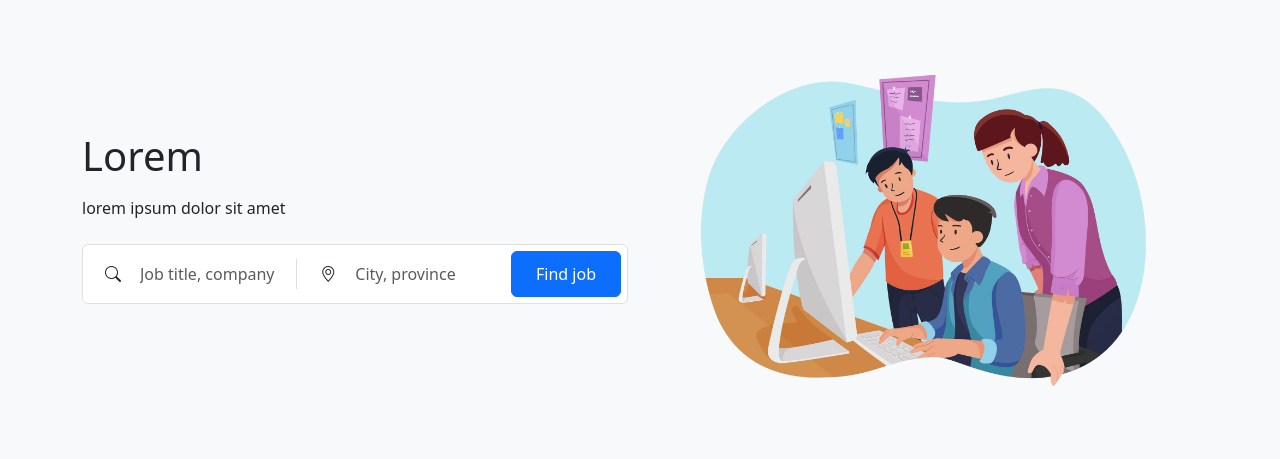
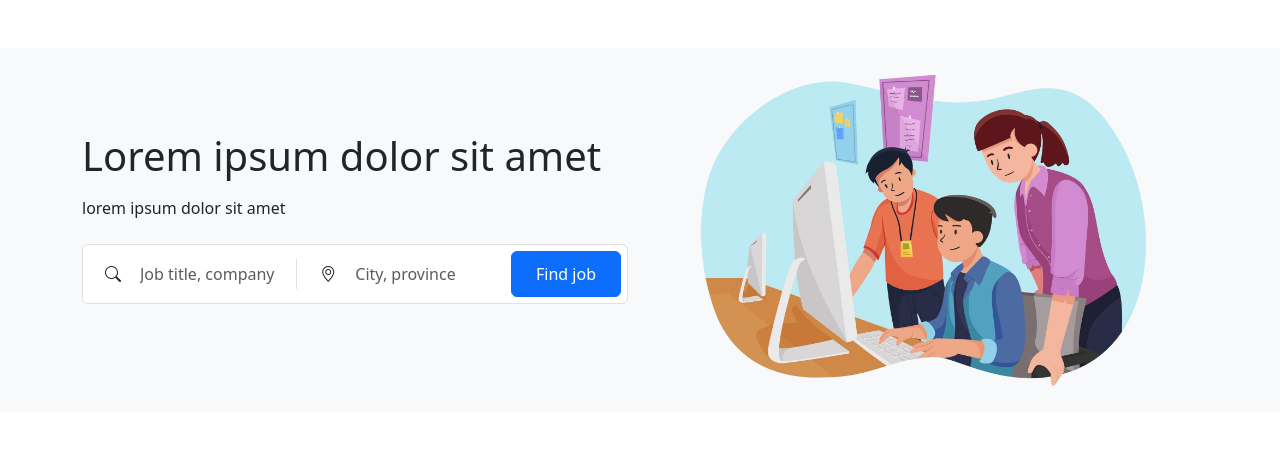
Before and after one commit to alexgalicio/jobportal, a Django app: page / in a window 1280 px wide. Shown: the part 69-528 px from the top of the page. Run offline with Django 5.2, Linux system fonts and the light colour scheme; data that the repository does not hold is empty; some libraries are stand-ins or nearby versions.

Commit message:
style: improve ui

```diff
--- a/main/templates/main/applied_jobs.html
+++ b/main/templates/main/applied_jobs.html
@@ -4,7 +4,7 @@
 {% block title %}Title{% endblock %}
 
 {% block content %}
-<div class="container mt-5 full-height">
+<div class="container my-5 full-height">
   <div class="d-flex align-items-center gap-2 mb-4">
     <h2 class="mb-0">Applied Jobs</h2>
     <span>( {{ jobs.paginator.count }} )</span>
--- a/main/templates/main/apply_job.html
+++ b/main/templates/main/apply_job.html
@@ -3,7 +3,7 @@
 {% block title %}Title{% endblock %}
 
 {% block content %}
-<div class="container py-5 full-height" style="max-width: 700px;">
+<div class="container my-5 full-height" style="max-width: 700px;">
   <h2 class="mb-4">Apply Job: {{ job.title }}</h2>
 
   <div class="card shadow-sm">
--- a/main/templates/main/home.html
+++ b/main/templates/main/home.html
@@ -6,12 +6,12 @@
 
 {% block content %}
 <div>
-  <div class="background-section py-5">
+  <div class="background-section my-5">
     <!-- hero -->
     <div class="container">
       <div class="row align-items-center">
         <div class="col-lg-6 d-flex flex-column gap-2">
-          <h1>Lorem</h1>
+          <h1>Lorem ipsum dolor sit amet</h1>
           <p>
             lorem ipsum dolor sit amet
           </p>
--- a/main/templates/main/job_list.html
+++ b/main/templates/main/job_list.html
@@ -5,7 +5,7 @@
 
 {% block content %}
 <div class="container-fluid">
-  <div class="container py-4">
+  <div class="container my-4">
     <div class="mb-4">
       <form method="get">
         <!-- search -->
@@ -22,7 +22,7 @@
             <div class="input-group">
               <span class="input-group-text"><i class="bi bi-geo-alt"></i></span>
               <input type="text" class="form-control" id="location" name="location" value="{{ location_query }}"
-                placeholder="City, province">
+                placeholder="City, province, or zip code">
             </div>
           </div>
           <button type="submit" class="btn btn-primary search-btn rounded">Find job</button>
--- a/main/templates/main/saved_jobs.html
+++ b/main/templates/main/saved_jobs.html
@@ -5,7 +5,7 @@
 {% block title %}Saved jobs{% endblock %}
 
 {% block content %}
-<div class="container mt-5 full-height">
+<div class="container my-5 full-height">
   <div class="d-flex align-items-center gap-2 mb-4">
     <h2 class="mb-0">Saved Jobs</h2>
     <span>( {{ save_page.paginator.count }} )</span>
```
